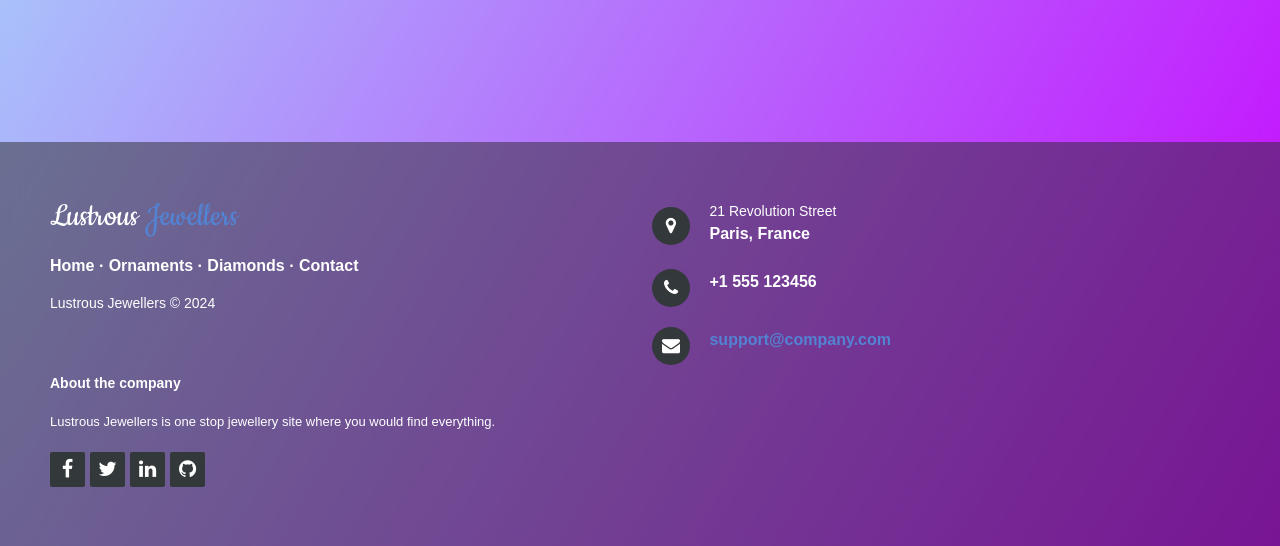
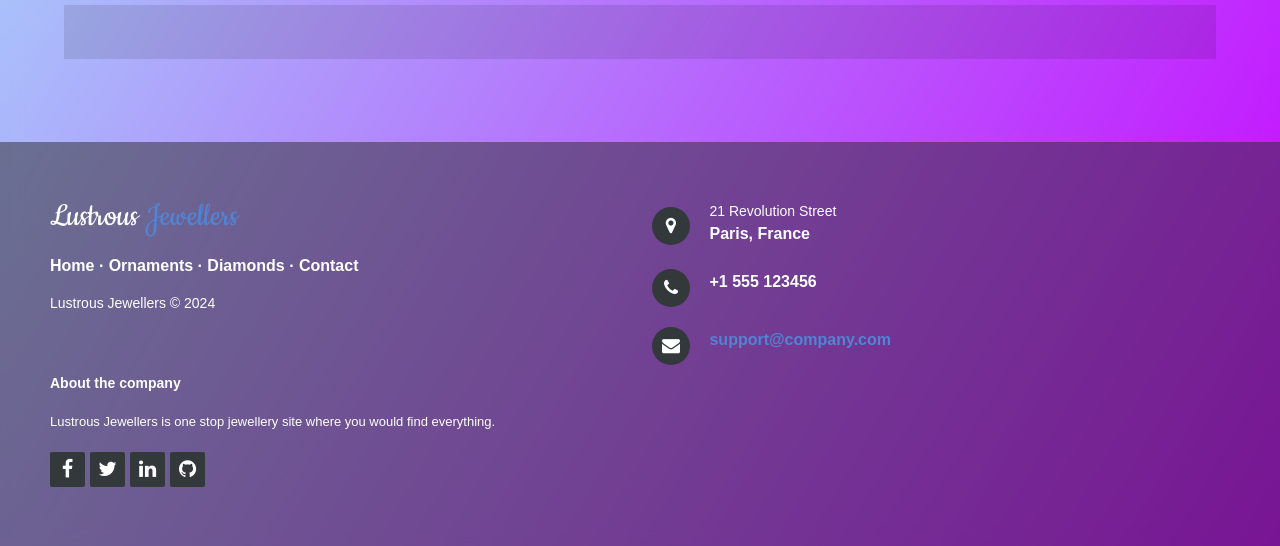
Before and after one commit to Heet06/lustrousjewellers, a PHP site: page /index.php in a window 1280 px wide. Shown: the part 88-634 px from the top of the page. Run offline with PHP 8.4, Linux system fonts and the light colour scheme; data that the repository does not hold is empty; some libraries are stand-ins or nearby versions.

Commit message:
made some changes.

```diff
--- a/components/scripts.php
+++ b/components/scripts.php
@@ -45,4 +45,16 @@
             scrub: true,
         },
     });
+
+    gsap.to('#nav', {
+        scale: 1,
+        scrollTrigger: {
+            trigger: '#main',
+            scroller: 'body',
+            markers: false,
+            start: 'top 20%',
+            end: 'top 40%',
+            scrub: true,
+        },
+    });
 </script>
--- a/styles/main.css
+++ b/styles/main.css
@@ -8,7 +8,9 @@ body {
 }
 
 #main {
-    scale: 0.8;
+    scale: 0.9;
+    background: rgba(0, 0, 0, .1);
+    backdrop-filter: blur(10px);
 }
 
 #login-block {
```
